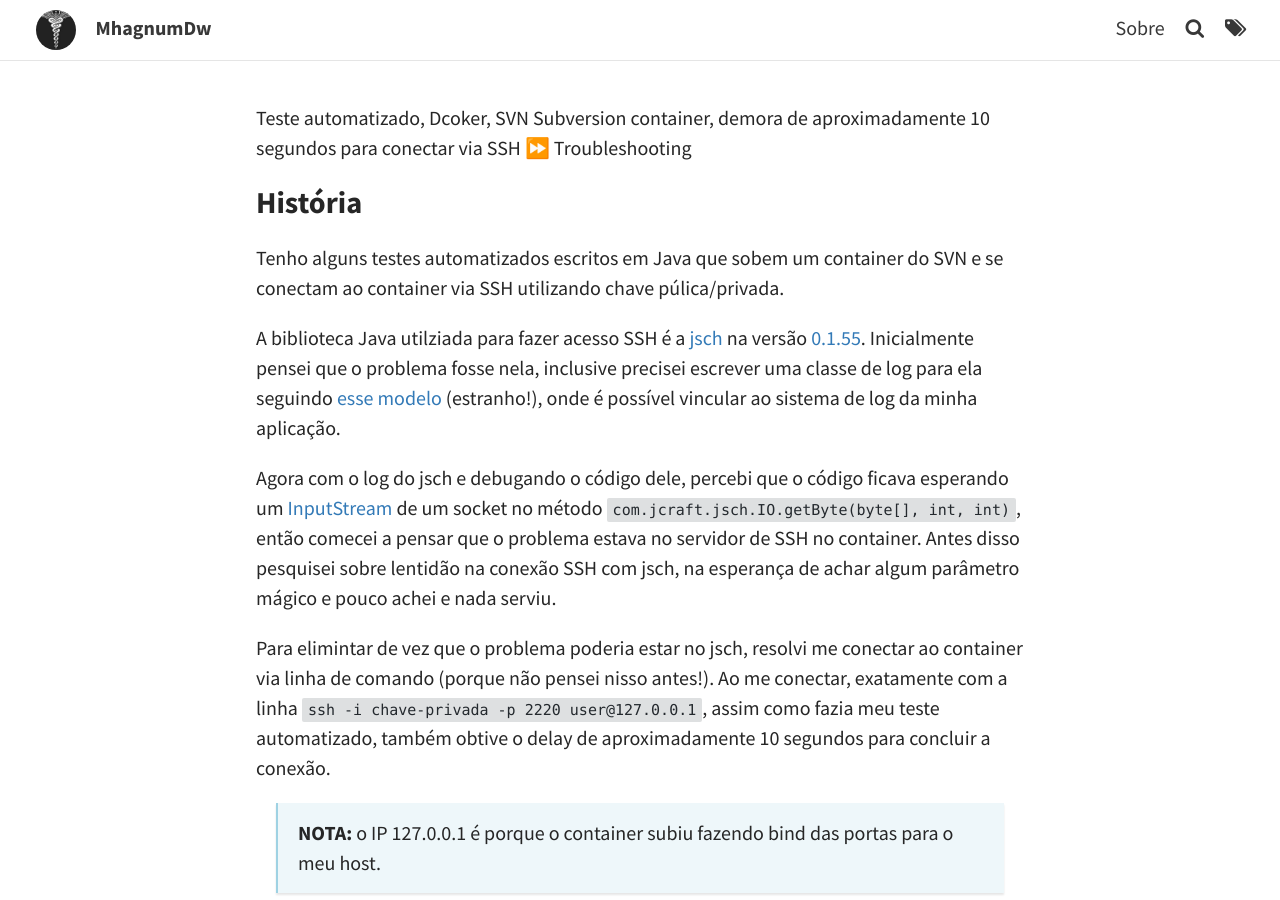
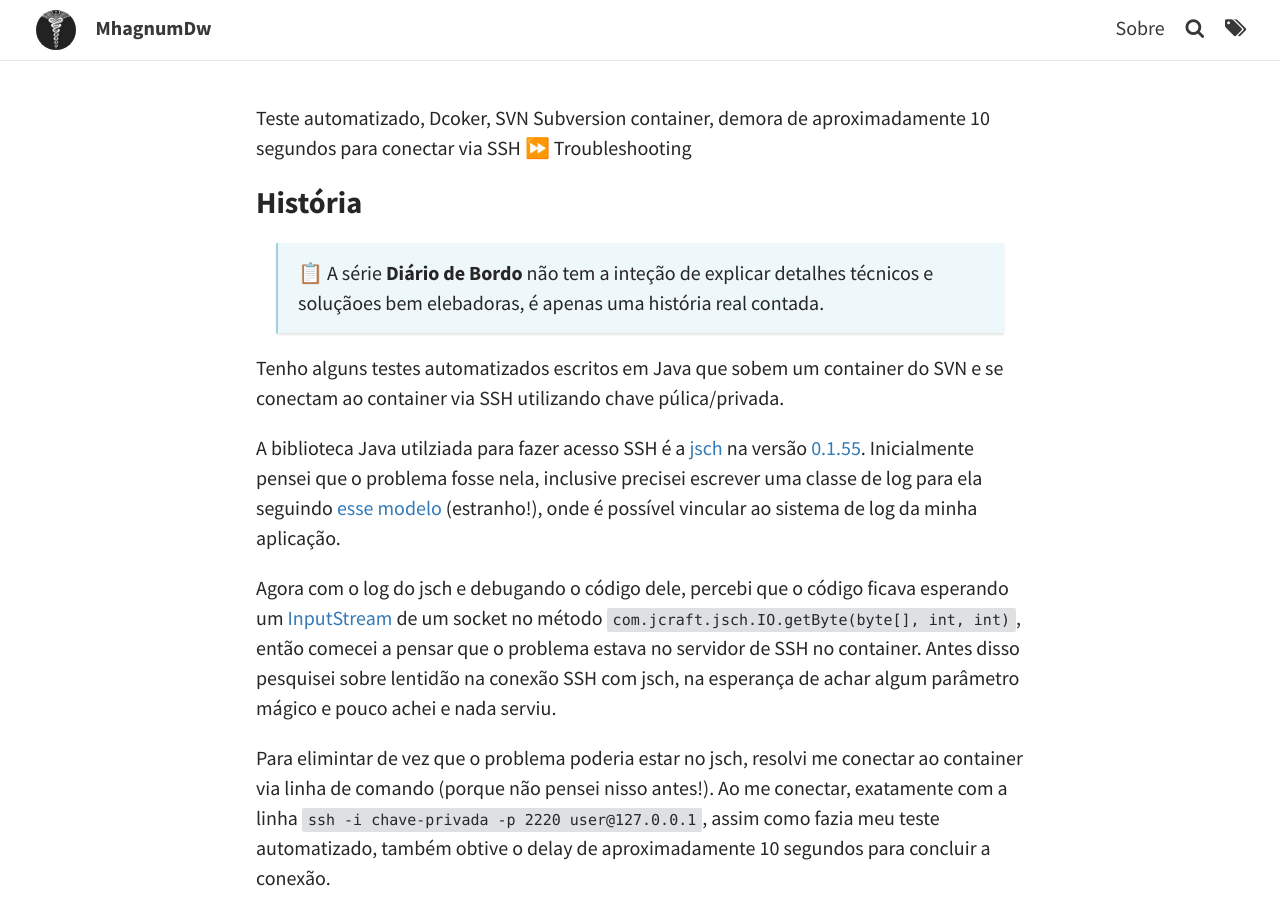
Before and after one commit to mhagnumdw/mhagnumdw.github.io, a Jekyll site: the page built from _posts/2020-05-16-diario-de-bordo-001.markdown, in a window 1280 px wide and 900 px high, scrolled down 357 px. Built offline with Jekyll 4.4.1, drawn with Linux system fonts in a browser that asks for light colours; comment, search, counter and statistics services are not loaded.

Commit message:
Cria o template about_diario_de_bordo para ser usado nos posts Diário de Bordo

```diff
--- /dev/null
+++ b/_includes/about_diario_de_bordo.markdown
@@ -0,0 +1,2 @@
+<!-- markdownlint-disable MD041 -->
+> 📋 A série **Diário de Bordo** não tem a inteção de explicar detalhes técnicos e soluçãoes bem elebadoras, é apenas uma história real contada.
--- a/_posts/2020-05-16-diario-de-bordo-001.markdown
+++ b/_posts/2020-05-16-diario-de-bordo-001.markdown
@@ -19,6 +19,8 @@ Teste automatizado, Dcoker, SVN Subversion container, demora de aproximadamente
 <!--more-->
 
 ## História
+
+{% include about_diario_de_bordo.markdown %}
 
 Tenho alguns testes automatizados escritos em Java que sobem um container do SVN e se conectam ao container via SSH utilizando chave púlica/privada.
 
--- a/_posts/2020-05-16-diario-de-bordo-002.markdown
+++ b/_posts/2020-05-16-diario-de-bordo-002.markdown
@@ -19,6 +19,8 @@ thumbnail: "assets/img/cockpit-banner.jpg"
 Build, pipeline no GitLab, geração de imagem docker de aplicação com jsf 1.2 + Facelets + JBoss EAP 6.4, deploy no OpenShift, ambientes totalmente iguais e comportamentos diferentes ⏩ Troubleshooting
 
 <!--more-->
+
+{% include about_diario_de_bordo.markdown %}
 
 > **Spoiler:** é claro que existia diferença nos ambientes!
 
```
Also changed, not shown: other parts of _posts/2020-05-16-diario-de-bordo-002.markdown (+1 -1 lines).
